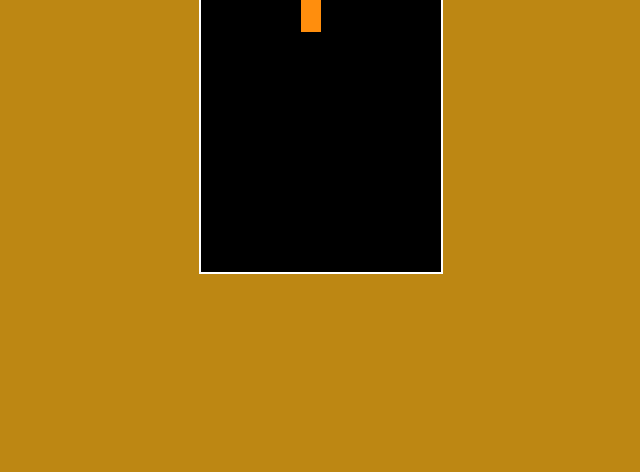
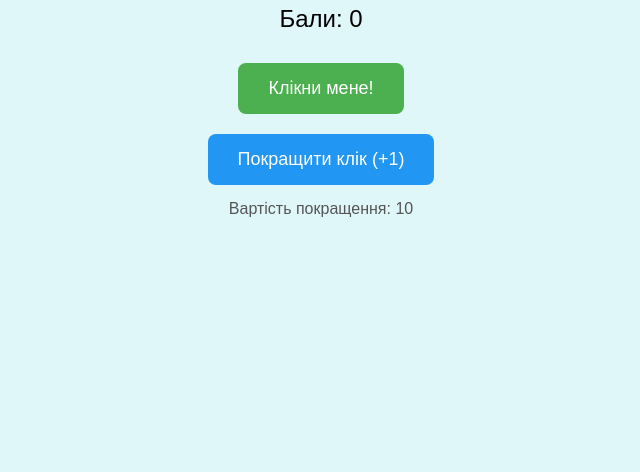
Before and after one commit to Artur654-blip/Github, a plain HTML site: page Index.html in a window 1280 px wide. Shown: the part 328-800 px from the top of the page, without its empty margins (319-959 px from the left). Drawn offline with Linux system fonts and the light colour scheme.

Commit message:
Add files via upload

```diff
--- a/Index.html
+++ b/Index.html
@@ -1,205 +1,102 @@
 <!DOCTYPE html>
 <html lang="uk">
 <head>
-  <meta charset="UTF-8" />
-  <meta name="viewport" content="width=device-width, initial-scale=1.0"/>
-  <title>Тетріс</title>
+  <meta charset="UTF-8">
+  <title>Клікер Гра</title>
   <style>
     body {
-      background: #bd8713;
-      color: #fff;
       font-family: Arial, sans-serif;
+      background: #e0f7fa;
       display: flex;
+      flex-direction: column;
+      align-items: center;
       justify-content: center;
-      align-items: center;
       height: 100vh;
       margin: 0;
     }
 
-    canvas {
-      border: 2px solid #fff;
+    h1 {
+      margin-bottom: 20px;
+    }
+
+    #score {
+      font-size: 24px;
+      margin-bottom: 20px;
+    }
+
+    button {
+      padding: 15px 30px;
+      font-size: 18px;
+      margin: 10px;
+      border: none;
+      border-radius: 8px;
+      cursor: pointer;
+    }
+
+    #clickButton {
+      background-color: #4CAF50;
+      color: white;
+    }
+
+    #clickButton:hover {
+      background-color: #45a049;
+    }
+
+    #upgradeButton {
+      background-color: #2196F3;
+      color: white;
+    }
+
+    #upgradeButton:hover {
+      background-color: #1976D2;
+    }
+
+    #upgradeCost {
+      margin-top: 5px;
+      font-size: 16px;
+      color: #555;
     }
   </style>
 </head>
 <body>
-  <canvas width="240" height="400" id="tetris"></canvas>
+  <h1>Гра Клікер</h1>
+  <div id="score">Бали: 0</div>
+  <button id="clickButton">Клікни мене!</button>
+  <button id="upgradeButton">Покращити клік (+1)</button>
+  <div id="upgradeCost">Вартість покращення: 10</div>
+
   <script>
-    const canvas = document.getElementById('tetris');
-    const context = canvas.getContext('2d');
-    context.scale(20, 20); // масштабування (кожен блок 20x20)
+    let score = 0;
+    let pointsPerClick = 1;
+    let upgradeCost = 10;
 
-    function arenaSweep() {
-      let rowCount = 1;
-      outer: for (let y = arena.length -1; y >= 0; --y) {
-        for (let x = 0; x < arena[y].length; ++x) {
-          if (arena[y][x] === 0) continue outer;
-        }
+    const scoreDisplay = document.getElementById('score');
+    const clickButton = document.getElementById('clickButton');
+    const upgradeButton = document.getElementById('upgradeButton');
+    const upgradeCostDisplay = document.getElementById('upgradeCost');
 
-        const row = arena.splice(y, 1)[0].fill(0);
-        arena.unshift(row);
-        ++y;
-
-        player.score += rowCount * 10;
-        rowCount *= 2;
-      }
+    function updateDisplay() {
+      scoreDisplay.textContent = `Бали: ${score}`;
+      upgradeCostDisplay.textContent = `Вартість покращення: ${upgradeCost}`;
     }
 
-    function collide(arena, player) {
-      const [m, o] = [player.matrix, player.pos];
-      for (let y = 0; y < m.length; ++y) {
-        for (let x = 0; x < m[y].length; ++x) {
-          if (m[y][x] !== 0 &&
-              (arena[y + o.y] &&
-               arena[y + o.y][x + o.x]) !== 0) {
-            return true;
-          }
-        }
-      }
-      return false;
-    }
-
-    function createMatrix(w, h) {
-      const matrix = [];
-      while (h--) matrix.push(new Array(w).fill(0));
-      return matrix;
-    }
-
-    function createPiece(type) {
-      if (type === 'T') return [[0, 1, 0],[1, 1, 1],[0, 0, 0]];
-      if (type === 'O') return [[2, 2],[2, 2]];
-      if (type === 'L') return [[0, 0, 3],[3, 3, 3],[0, 0, 0]];
-      if (type === 'J') return [[4, 0, 0],[4, 4, 4],[0, 0, 0]];
-      if (type === 'I') return [[0, 5, 0, 0],[0, 5, 0, 0],[0, 5, 0, 0],[0, 5, 0, 0]];
-      if (type === 'S') return [[0, 6, 6],[6, 6, 0],[0, 0, 0]];
-      if (type === 'Z') return [[7, 7, 0],[0, 7, 7],[0, 0, 0]];
-    }
-
-    function drawMatrix(matrix, offset) {
-      matrix.forEach((row, y) => {
-        row.forEach((value, x) => {
-          if (value !== 0) {
-            context.fillStyle = colors[value];
-            context.fillRect(x + offset.x, y + offset.y, 1, 1);
-          }
-        });
-      });
-    }
-
-    function draw() {
-      context.fillStyle = '#000';
-      context.fillRect(0, 0, canvas.width, canvas.height);
-      drawMatrix(arena, {x:0, y:0});
-      drawMatrix(player.matrix, player.pos);
-    }
-
-    function merge(arena, player) {
-      player.matrix.forEach((row, y) => {
-        row.forEach((value, x) => {
-          if (value !== 0) {
-            arena[y + player.pos.y][x + player.pos.x] = value;
-          }
-        });
-      });
-    }
-
-    function playerDrop() {
-      player.pos.y++;
-      if (collide(arena, player)) {
-        player.pos.y--;
-        merge(arena, player);
-        playerReset();
-        arenaSweep();
-      }
-      dropCounter = 0;
-    }
-
-    function playerMove(dir) {
-      player.pos.x += dir;
-      if (collide(arena, player)) {
-        player.pos.x -= dir;
-      }
-    }
-
-    function playerReset() {
-      const pieces = 'TJLOSZI';
-      player.matrix = createPiece(pieces[pieces.length * Math.random() | 0]);
-      player.pos.y = 0;
-      player.pos.x = (arena[0].length / 2 | 0) - (player.matrix[0].length / 2 | 0);
-      if (collide(arena, player)) {
-        arena.forEach(row => row.fill(0));
-        player.score = 0;
-      }
-    }
-
-    function rotate(matrix, dir) {
-      for (let y = 0; y < matrix.length; ++y) {
-        for (let x = 0; x < y; ++x) {
-          [ matrix[x][y], matrix[y][x] ] = [ matrix[y][x], matrix[x][y] ];
-        }
-      }
-      if (dir > 0) {
-        matrix.forEach(row => row.reverse());
-      } else {
-        matrix.reverse();
-      }
-    }
-
-    function playerRotate(dir) {
-      const pos = player.pos.x;
-      let offset = 1;
-      rotate(player.matrix, dir);
-      while (collide(arena, player)) {
-        player.pos.x += offset;
-        offset = -(offset + (offset > 0 ? 1 : -1));
-        if (offset > player.matrix[0].length) {
-          rotate(player.matrix, -dir);
-          player.pos.x = pos;
-          return;
-        }
-      }
-    }
-
-    let dropCounter = 0;
-    let dropInterval = 1000;
-    let lastTime = 0;
-
-    function update(time = 0) {
-      const deltaTime = time - lastTime;
-      lastTime = time;
-      dropCounter += deltaTime;
-      if (dropCounter > dropInterval) playerDrop();
-      draw();
-      requestAnimationFrame(update);
-    }
-
-    const colors = [
-      null,
-      '#FF0D72', // T
-      '#0DC2FF', // O
-      '#0DFF72', // L
-      '#F538FF', // J
-      '#FF8E0D', // I
-      '#FFE138', // S
-      '#3877FF'  // Z
-    ];
-
-    const arena = createMatrix(12, 20);
-    const player = {
-      pos: {x: 0, y: 0},
-      matrix: null,
-      score: 0
-    };
-
-    document.addEventListener('keydown', event => {
-      if (event.key === 'ArrowLeft') playerMove(-1);
-      else if (event.key === 'ArrowRight') playerMove(1);
-      else if (event.key === 'ArrowDown') playerDrop();
-      else if (event.key === 'q') playerRotate(-1);
-      else if (event.key === 'w') playerRotate(1);
+    clickButton.addEventListener('click', () => {
+      score += pointsPerClick;
+      updateDisplay();
     });
 
-    playerReset();
-    update();
+    upgradeButton.addEventListener('click', () => {
+      if (score >= upgradeCost) {
+        score -= upgradeCost;
+        pointsPerClick += 1;
+        upgradeCost = Math.floor(upgradeCost * 1.5);
+        updateDisplay();
+      } else {
+        alert("Недостатньо балів для покращення!");
+      }
+    });
+
+    updateDisplay();
   </script>
 </body>
 </html>
```
